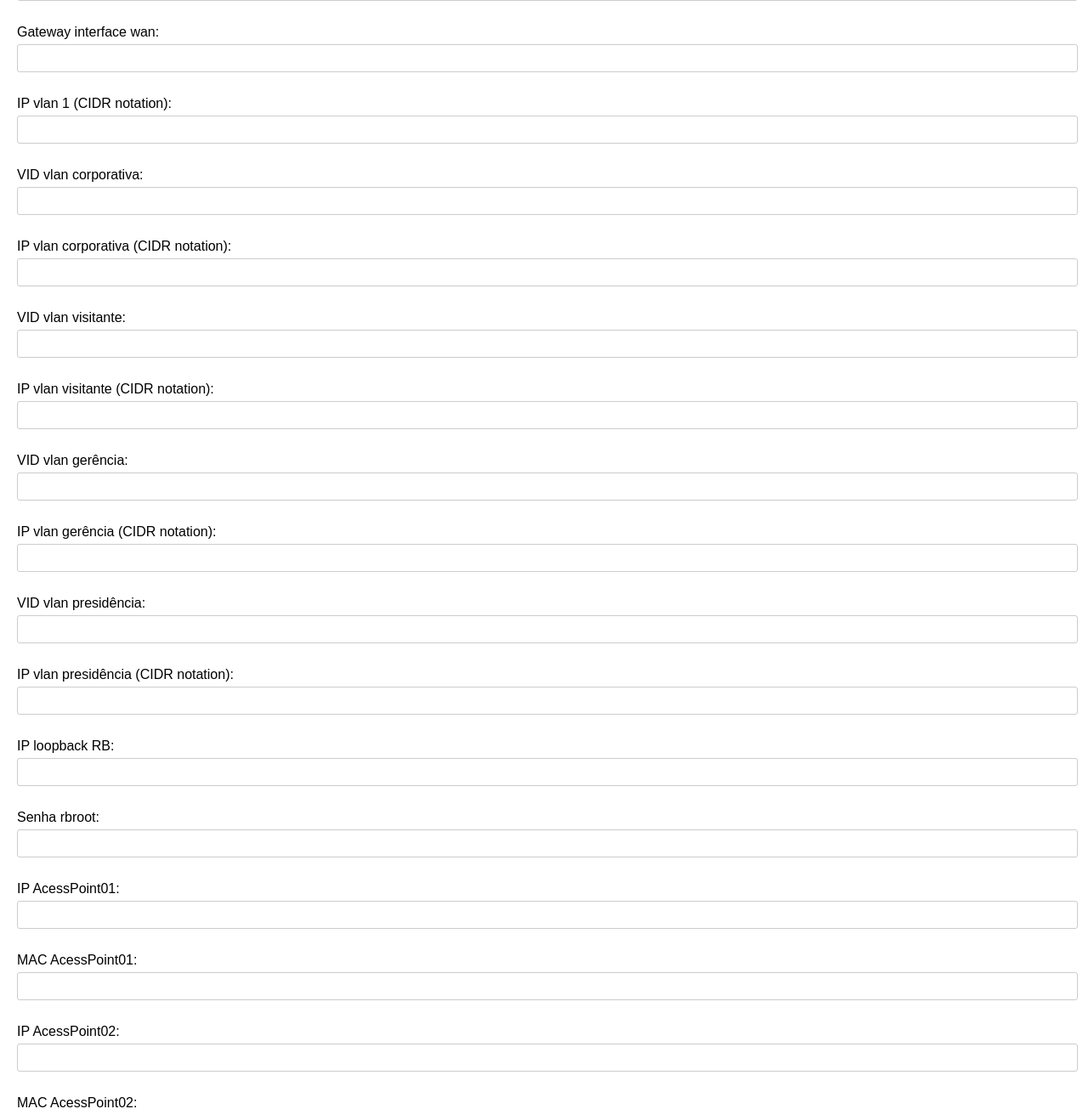
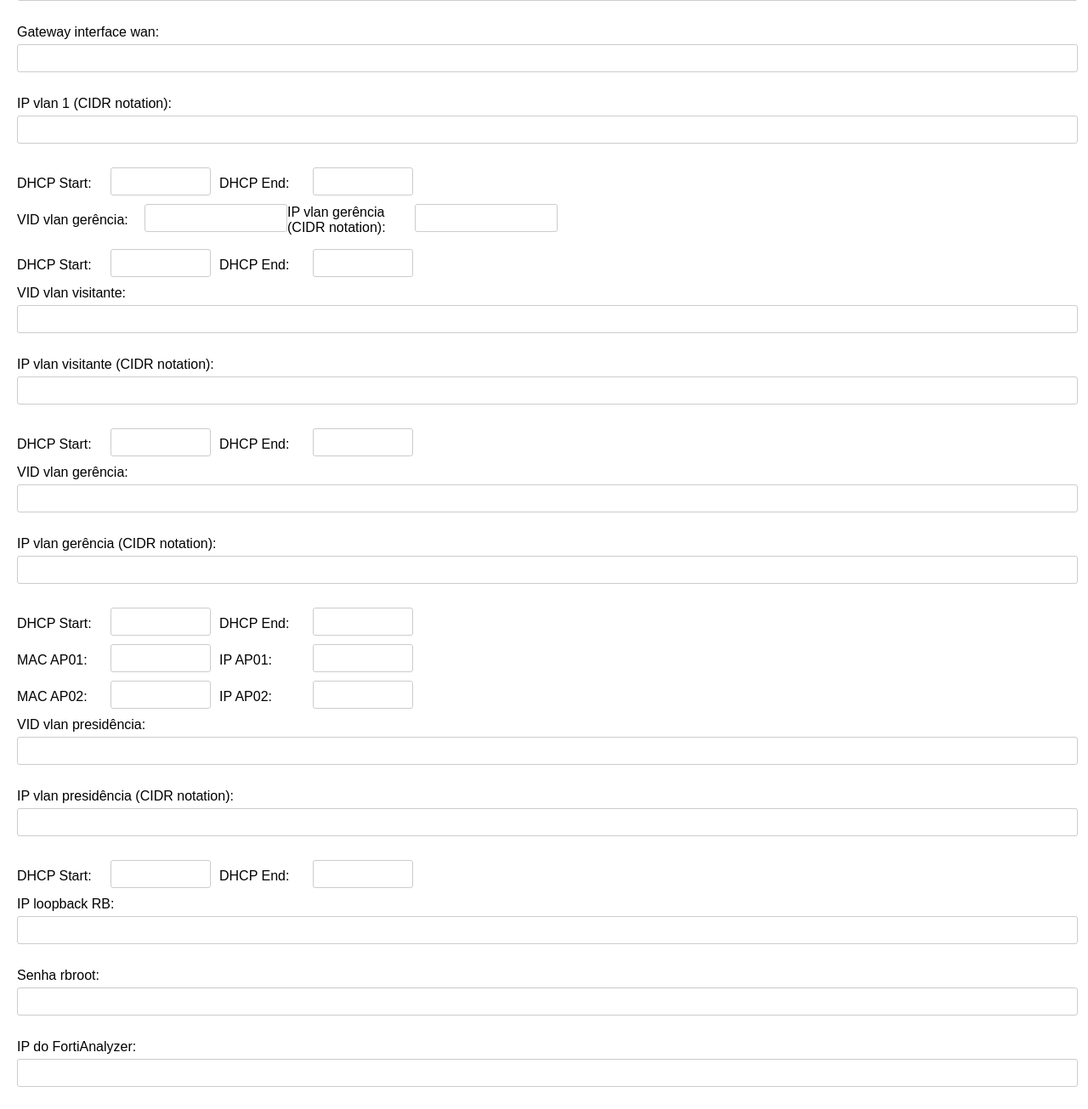
Before and after one commit to luiz-cavalcanti-rb/pyforticonfig, a Flask app: page / in a window 1280 px wide. Shown: the part 382-1687 px from the top of the page at 85% size. Run offline with Flask 3, Linux system fonts and the light colour scheme.

Commit message:
more stuff

```diff
--- a/app.py
+++ b/app.py
@@ -32,15 +32,35 @@ def generate():
         'ap02MAC': request.form['ap02MAC'],
         'hostNAME': request.form['fortigateSN'] + "-" + request.form['obra'],
         'analyzerIP': request.form['analyzerIP']
+
     }
 
     # Extract IP address and subnet mask for each IPCIDR field
     for field in ['wanIPCIDR', 'vlan1IPCIDR', 'wificorpIPCIDR', 'wifiguestIPCIDR', 'devicesIPCIDR', 'wificeoIPCIDR']:
         ip_cidr = request.form[field]
         ip_address, cidr = ip_cidr.split('/')
+        ip_network = ipaddress.ip_network(ip_cidr, strict=False)
         subnet_mask = ipaddress.ip_network(ip_cidr, strict=False).netmask
+        data[field.replace('IPCIDR', 'NET')] = str(ip_network.network_address)
         data[field.replace('IPCIDR', 'IP')] = ip_address
-        data[field.replace('IPCIDR', 'Subnet')] = str(subnet_mask)
+        data[field.replace('IPCIDR', 'SUBNET')] = str(subnet_mask)
+
+    for field in ['vlan1IPCIDR', 'wificorpIPCIDR', 'wifiguestIPCIDR', 'devicesIPCIDR', 'wificeoIPCIDR']:
+        ip_cidr = request.form[field]
+        ip_address, cidr = ip_cidr.split('/')
+        # Get DHCP start and end from form fields
+        dhcp_start = int(request.form[field.replace('IPCIDR', 'DHCPS')])
+        dhcp_end = int(request.form[field.replace('IPCIDR', 'DHCPE')])
+
+        # Replace last octet of IP address with DHCP start and end values
+        ip_address_parts = ip_address.split('.')
+        ip_address_parts[-1] = str(dhcp_start)
+        data[field.replace('IPCIDR', 'DHCPStart')] = '.'.join(ip_address_parts)
+
+        ip_address_parts[-1] = str(dhcp_end)
+        data[field.replace('IPCIDR', 'DHCPEnd')] = '.'.join(ip_address_parts)
+
+
 
     # Generate hostname and configuration
     hostname, filename = generate_config_file(data)
--- a/templates/index.html
+++ b/templates/index.html
@@ -5,6 +5,38 @@
     <meta name="viewport" content="width=device-width, initial-scale=1.0">
     <title>Config-O-Matic</title>
     <link rel="stylesheet" href="{{ url_for('static', filename='css/styles.css') }}">
+	<style>
+        /* CSS for reducing the width of DHCP fields */
+        .dhcp-container {
+            display: flex;
+            flex-direction: row;
+            align-items: center;
+        }
+
+        .dhcp-container label {
+            flex: 0 0 100px; /* Adjust the width of the label */
+            margin-right: 10px; /* Add some spacing between label and input */
+        }
+
+        .dhcp-container input {
+            width: 100px; /* Adjust the width of the input */
+			margin-right: 10px; /* Add some spacing between label and input */
+        }
+		/* CSS for reducing the width of fields and aligning them side by side */
+        .field-container {
+            display: flex;
+            align-items: center;
+            margin-bottom: 10px;
+        }
+
+        .field-container label {
+            flex: 0 0 150px; /* Adjust the width of the label */
+        }
+
+        .field-container input {
+            width: 150px; /* Adjust the width of the input */
+        }
+    </style>
 </head>
 <body>
     <h1>Gerador de Configuração FortiGate</h1>
@@ -32,17 +64,32 @@
         <label for="wanIPCIDR">IP interface wan (CIDR notation): </label>
         <input type="text" id="wanIPCIDR" name="wanIPCIDR" pattern="\d{1,3}\.\d{1,3}\.\d{1,3}\.\d{1,3}/\d{1,2}" required><br><br>
 
-        <label for="wanGW">Gateway interface wan: </label>
+		<label for="wanGW">Gateway interface wan: </label>
         <input type="text" id="wanGW" name="wanGW" required><br><br>
 
         <label for="vlan1IPCIDR">IP vlan 1 (CIDR notation): </label>
         <input type="text" id="vlan1IPCIDR" name="vlan1IPCIDR" pattern="\d{1,3}\.\d{1,3}\.\d{1,3}\.\d{1,3}/\d{1,2}" required><br><br>
 
-        <label for="wificorpVID">VID vlan corporativa: </label>
-        <input type="number" id="wificorpVID" name="wificorpVID" min="1" max="4096" required><br><br>
+		<div class="dhcp-container">
+            <label for="vlan1DHCPS">DHCP Start: </label>
+            <input type="number" id="vlan1DHCPS" name="vlan1DHCPS" min="1" max="254" required>
+            <label for="vlan1DHCPE">DHCP End: </label>
+            <input type="number" id="vlan1DHCPE" name="vlan1DHCPE" min="1" max="254" required>
+        </div>
 
-        <label for="wificorpIPCIDR">IP vlan corporativa (CIDR notation): </label>
-        <input type="text" id="wificorpIPCIDR" name="wificorpIPCIDR" pattern="\d{1,3}\.\d{1,3}\.\d{1,3}\.\d{1,3}/\d{1,2}" required><br><br>
+        <div class="field-container">
+            <label for="wificorpVID">VID vlan gerência: </label>
+            <input type="number" id="wificorpVID" name="wificorpVID" min="1" max="4096" required>
+            <label for="wificorpIPCIDR">IP vlan gerência (CIDR notation): </label>
+            <input type="text" id="wificorpIPCIDR" name="wificorpIPCIDR" pattern="\d{1,3}\.\d{1,3}\.\d{1,3}\.\d{1,3}/\d{1,2}" required>
+        </div>
+
+		<div class="dhcp-container">
+            <label for="wificorpDHCPS">DHCP Start: </label>
+            <input type="number" id="wificorpDHCPS" name="wificorpDHCPS" min="1" max="254" required>
+            <label for="wificorpDHCPE">DHCP End: </label>
+            <input type="number" id="wificorpDHCPE" name="wificorpDHCPE" min="1" max="254" required>
+        </div>
 
         <label for="wifiguestVID">VID vlan visitante: </label>
         <input type="number" id="wifiguestVID" name="wifiguestVID" min="1" max="4096" required><br><br>
@@ -50,11 +97,37 @@
         <label for="wifiguestIPCIDR">IP vlan visitante (CIDR notation): </label>
         <input type="text" id="wifiguestIPCIDR" name="wifiguestIPCIDR" pattern="\d{1,3}\.\d{1,3}\.\d{1,3}\.\d{1,3}/\d{1,2}" required><br><br>
 
+		<div class="dhcp-container">
+            <label for="wifiguestDHCPS">DHCP Start: </label>
+            <input type="number" id="wifiguestDHCPS" name="wifiguestDHCPS" min="1" max="254" required>
+            <label for="wifiguestDHCPE">DHCP End: </label>
+            <input type="number" id="wifiguestDHCPE" name="wifiguestDHCPE" min="1" max="254" required>
+        </div>
+
         <label for="devicesVID">VID vlan gerência: </label>
         <input type="number" id="devicesVID" name="devicesVID" min="1" max="4096" required><br><br>
 
         <label for="devicesIPCIDR">IP vlan gerência (CIDR notation): </label>
         <input type="text" id="devicesIPCIDR" name="devicesIPCIDR" pattern="\d{1,3}\.\d{1,3}\.\d{1,3}\.\d{1,3}/\d{1,2}" required><br><br>
+
+		<div class="dhcp-container">
+            <label for="devicesDHCPS">DHCP Start: </label>
+            <input type="number" id="devicesDHCPS" name="devicesDHCPS" min="1" max="254" required>
+            <label for="devicesDHCPE">DHCP End: </label>
+            <input type="number" id="devicesDHCPE" name="devicesDHCPE" min="1" max="254" required>
+		</div>
+		<div class="dhcp-container">
+			<label for="ap01MAC">MAC AP01: </label>
+			<input type="text" id="ap01MAC" name="ap01MAC" required><br><br>
+			<label for="ap01IP">IP AP01: </label>
+			<input type="text" id="ap01IP" name="ap01IP" required><br><br>
+		</div>
+		<div class="dhcp-container">
+			<label for="ap02MAC">MAC AP02: </label>
+			<input type="text" id="ap02MAC" name="ap02MAC" required><br><br>
+			<label for="ap02IP">IP AP02: </label>
+			<input type="text" id="ap02IP" name="ap02IP" required><br><br>
+        </div>
 
         <label for="wificeoVID">VID vlan presidência: </label>
         <input type="number" id="wificeoVID" name="wificeoVID" min="1" max="4096" required><br><br>
@@ -62,23 +135,18 @@
         <label for="wificeoIPCIDR">IP vlan presidência (CIDR notation): </label>
         <input type="text" id="wificeoIPCIDR" name="wificeoIPCIDR" pattern="\d{1,3}\.\d{1,3}\.\d{1,3}\.\d{1,3}/\d{1,2}" required><br><br>
 
+		<div class="dhcp-container">
+            <label for="wificeoDHCPS">DHCP Start: </label>
+            <input type="number" id="wificeoDHCPS" name="wificeoDHCPS" min="1" max="254" required>
+            <label for="wificeoDHCPE">DHCP End: </label>
+            <input type="number" id="wificeoDHCPE" name="wificeoDHCPE" min="1" max="254" required>
+        </div>
+
         <label for="looprbIP">IP loopback RB: </label>
         <input type="text" id="looprbIP" name="looprbIP" required><br><br>
 
         <label for="rbrootPWD">Senha rbroot: </label>
         <input type="password" id="rbrootPWD" name="rbrootPWD" required><br><br>
-
-        <label for="ap01IP">IP AcessPoint01: </label>
-        <input type="text" id="ap01IP" name="ap01IP" required><br><br>
-
-        <label for="ap01MAC">MAC AcessPoint01: </label>
-        <input type="text" id="ap01MAC" name="ap01MAC" required><br><br>
-
-        <label for="ap02IP">IP AcessPoint02: </label>
-        <input type="text" id="ap02IP" name="ap02IP" required><br><br>
-
-        <label for="ap02MAC">MAC AcessPoint02: </label>
-        <input type="text" id="ap02MAC" name="ap02MAC" required><br><br>
 
         <label for="analyzerIP">IP do FortiAnalyzer: </label>
         <input type="text" id="analyzerIP" name="analyzerIP" required><br><br>
```
Also changed, not shown: static/css/styles.css (line endings or trailing spaces).
